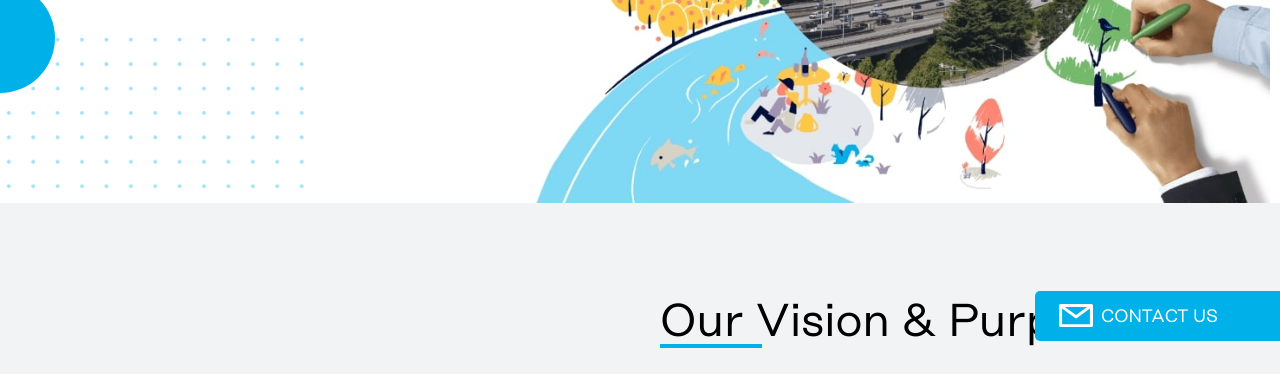
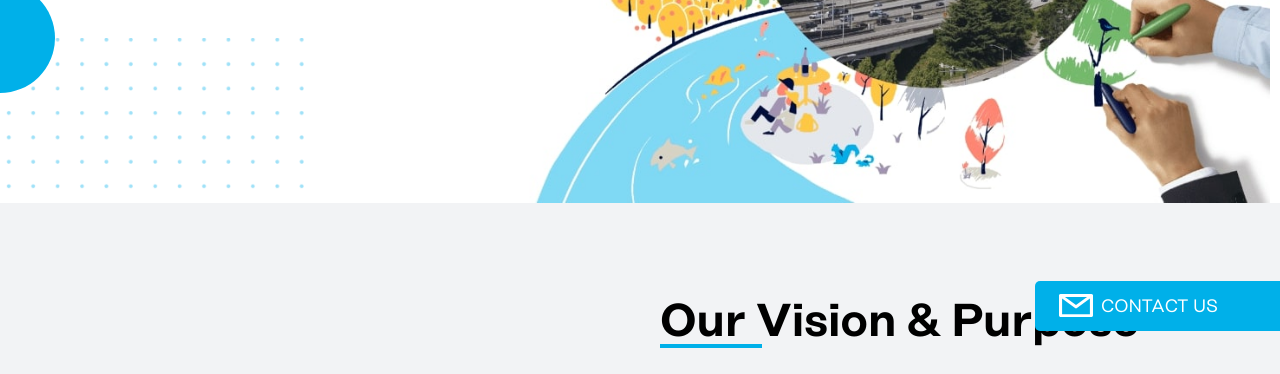
Before and after one commit to artmacks/artmacks.github.io, a website: page index.html in a window 1280 px wide. Shown: the part 459-833 px from the top of the page. Drawn offline with Linux system fonts and the light colour scheme.

Commit message:
init repo

```diff
--- a/scss/modules/_contact.scss
+++ b/scss/modules/_contact.scss
@@ -1,6 +1,6 @@
 .btn.btn-contact{
   position: fixed;
-  bottom: 0;
+  bottom: 10px;
   right: 20px;
   left: 20px;
   z-index: 10;
--- a/scss/modules/_section-block.scss
+++ b/scss/modules/_section-block.scss
@@ -35,7 +35,7 @@
   font-size: 2rem;
   //line-height: 2.25rem;
   line-height: 2.65rem;
-  font-weight: 400;
+  font-weight: 600;
   margin-bottom: 2rem;
 
   @media (min-width: 768px) {
@@ -51,7 +51,7 @@
       width: 6.375rem;
       height: 0.25rem;
       background: #00b0e9;
-      margin-top: 0.15rem;
+      margin-top: 0.5rem;
     }
   }
 
```
Also changed, not shown: css/main.css.
